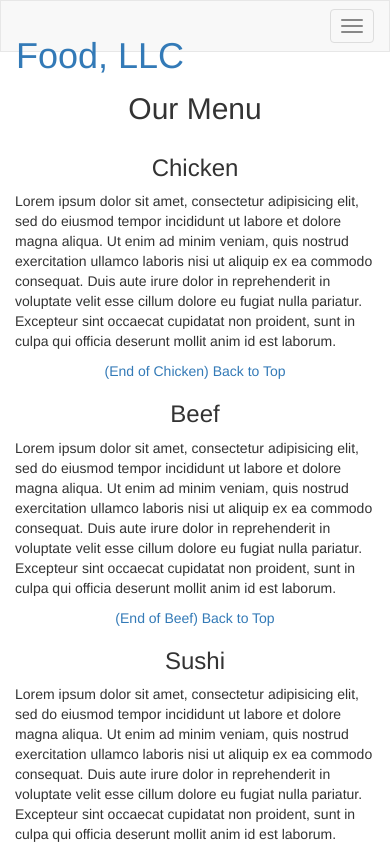
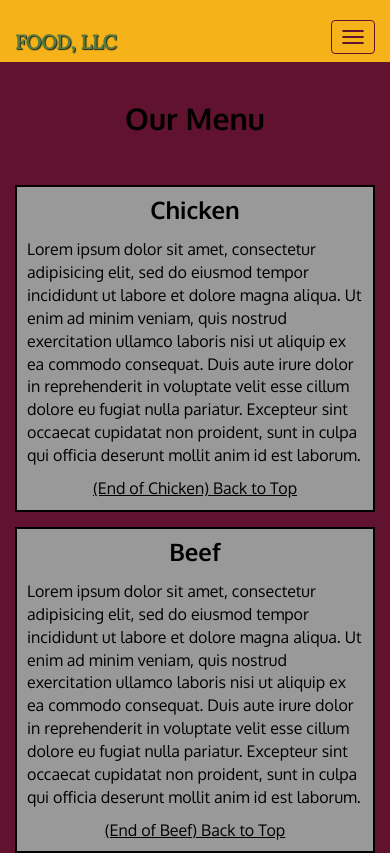
Before and after one commit to namzaza/module3-solution, a plain HTML site: page index.html in a window 390 px wide. Shown: the top 853 px of the page. Drawn offline with nearby package versions, Linux system fonts and the light colour scheme.

Commit message:
Add files via upload

```diff
--- a/css/styles.css
+++ b/css/styles.css
@@ -0,0 +1,96 @@
+body {
+  font-size: 16px;
+  color: #fff;
+  background-color: #61122f; /* พื้นหลังสีม่วงแดง ตามโจทย์ */
+  font-family: 'Oxygen', sans-serif;
+}
+
+/** HEADER **/
+#header-nav {
+  background-color: #f6b319; /* สีเหลือง */
+  border-radius: 0;
+  border: 0;
+}
+
+/* ชื่อร้าน Food, LLC */
+.navbar-brand {
+  padding-top: 25px;
+}
+.navbar-brand h1 { /* ชื่อร้าน */
+  font-family: 'Lora', serif;
+  color: #557c3e; /* สีเขียว */
+  font-size: 1.5em;
+  text-transform: uppercase;
+  font-weight: bold;
+  text-shadow: 1px 1px 1px #222;
+  margin-top: 0;
+  margin-bottom: 0;
+  line-height: .75;
+}
+.navbar-brand a:hover, .navbar-brand a:focus {
+  text-decoration: none;
+}
+
+/* เมนู Dropdown (Mobile) */
+.navbar-collapse {
+  border-top: 0;
+}
+#nav-list {
+  background-color: #fceea7; /* สีพื้นหลังเมนูตอนกางออกมา */
+  margin-top: 0;
+  margin-bottom: 0;
+}
+#nav-list a {
+  color: #557c3e;
+  text-align: center;
+  font-size: 1.2em;
+}
+#nav-list a:hover {
+  background: #e7e7e7;
+}
+#nav-list hr {
+  display: none;
+}
+
+/* ปุ่ม Hamburger Menu */
+.navbar-header button.navbar-toggle, .navbar-header .icon-bar {
+  border: 1px solid #61122f;
+}
+.navbar-header button.navbar-toggle {
+  clear: both;
+  margin-top: -30px;
+}
+
+/** MAIN CONTENT **/
+h2 {
+  margin-bottom: 50px;
+  color: #000; /* หัวข้อ Our Menu สีดำ */
+  font-weight: bold;
+}
+
+/* กล่องเนื้อหา */
+.menu-item-tile {
+  background-color: #999; /* สีเทา */
+  border: 2px solid #000;
+  width: 100%;
+  margin-bottom: 15px;
+  padding: 10px;
+  color: #000;
+}
+.menu-item-tile h3 {
+  margin-top: 0;
+  margin-bottom: 15px;
+  font-weight: bold;
+}
+.menu-item-tile a {
+  color: #000;
+  text-decoration: underline;
+}
+
+/* ถ้าหน้าจอเล็กกว่า 767px (Mobile) ให้จัดข้อความให้ชิดซ้าย */
+@media (max-width: 767px) {
+  .navbar-brand h1 {
+    padding-top: 10px;
+    font-size: 5vw; /* ปรับขนาดตัวอักษรตามหน้าจอ */
+  }
+}
```
Also changed, not shown: index.html (line endings or trailing spaces).
